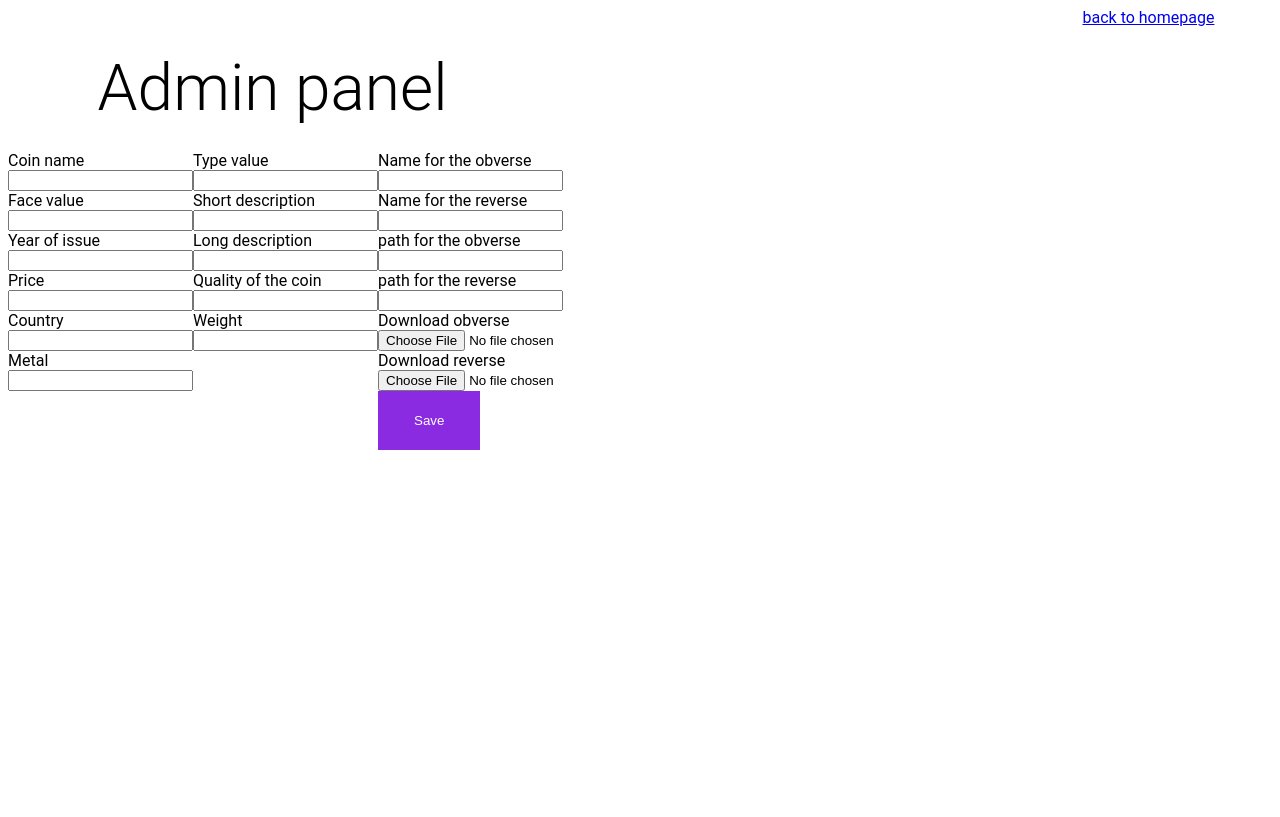
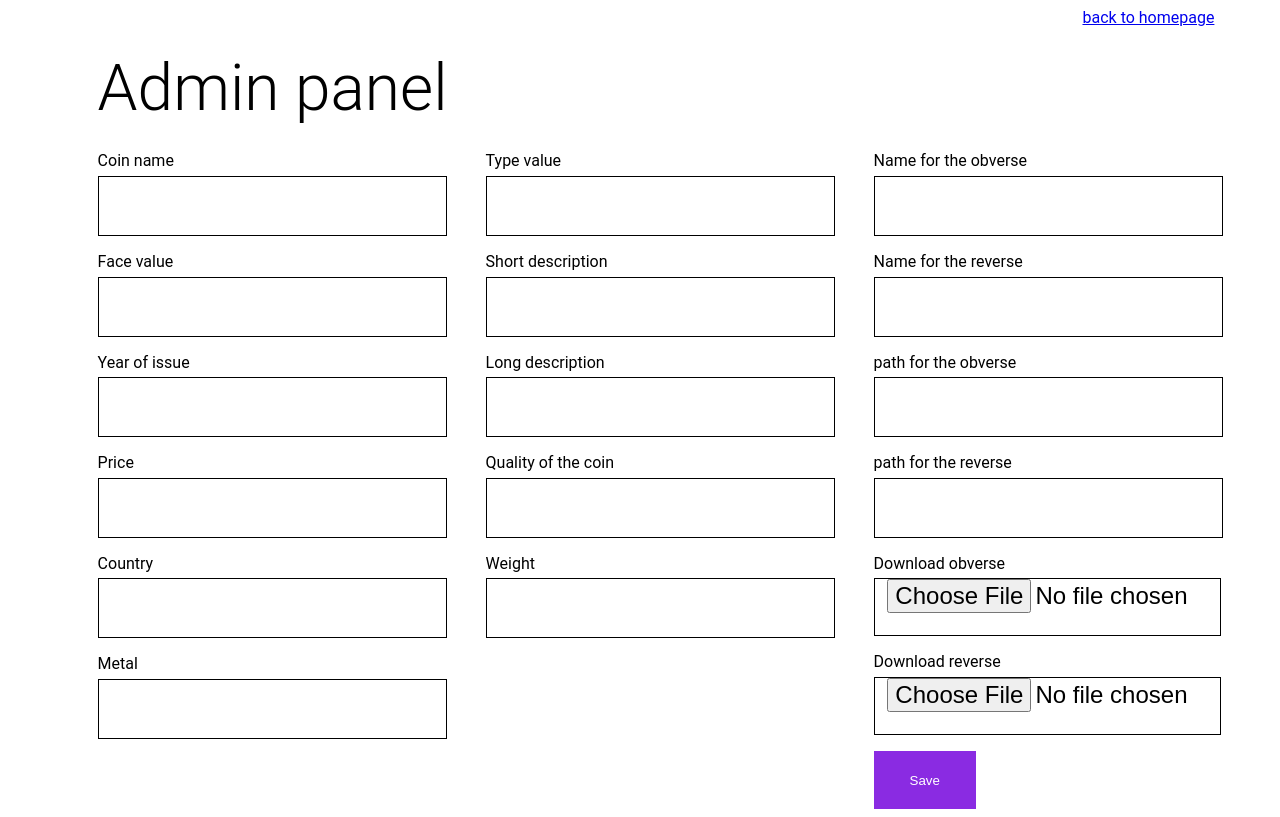
Before and after one commit to Chingiz-dev/rare-coins, a React (Create React App) app in the folder client/: page /admin/add in a window 1280 px wide. Built offline with nearby package versions, Linux system fonts and the light colour scheme.

Commit message:
Add coin styled

```diff
--- a/client/src/components/AdminCoin.js
+++ b/client/src/components/AdminCoin.js
@@ -6,8 +6,8 @@ class AdminCoin extends React.Component {
 
 
   handleDeleteClick = () => {
-    const promptDelete = prompt("Print Yes to delete")
-    if (promptDelete === 'Yes') {
+    const promptDelete = prompt("Print '" + this.props.coin.coin + "' to delete")
+    if (promptDelete === this.props.coin.coin) {
       this.deleteThisCoin();
     }
   }
--- a/client/src/components/AdminFilter.js
+++ b/client/src/components/AdminFilter.js
@@ -1,6 +1,5 @@
 import React, { Component } from 'react';
 import styled from "styled-components";
-import { Link } from 'react-router-dom';
 
 class AdminFilter extends Component {
 
--- a/client/src/pages/AddCoin.js
+++ b/client/src/pages/AddCoin.js
@@ -1,7 +1,6 @@
 import React, { Component } from 'react';
 import { Link } from 'react-router-dom';
 import styled from 'styled-components';
-
 
 const FormData = require('form-data');
 
@@ -97,32 +96,32 @@ class AddCoin extends Component {
           <div>
             <label htmlFor="coin">Coin name</label>
             <div>
-              <input type="text" id="coin" onChange={this.handleInput} value={this.state.coin} />
+              <Input type="text" id="coin" onChange={this.handleInput} value={this.state.coin} />
             </div>
 
             <label htmlFor="denom">Face value</label>
             <div>
-              <input type="text" id="denom" onChange={this.handleInput} value={this.state.denom} />
+              <Input type="text" id="denom" onChange={this.handleInput} value={this.state.denom} />
             </div>
 
             <label htmlFor="year">Year of issue</label>
             <div>
-              <input type="number" id="year" onChange={this.handleInput} value={this.state.year} />
+              <Input type="number" id="year" onChange={this.handleInput} value={this.state.year} />
             </div>
 
             <label htmlFor="price">Price</label>
             <div>
-              <input type="number" id="price" onChange={this.handleInput} value={this.state.price} />
+              <Input type="number" id="price" onChange={this.handleInput} value={this.state.price} />
             </div>
 
             <label htmlFor="country">Country</label>
             <div>
-              <input type="text" id="country" onChange={this.handleInput} value={this.state.country} />
+              <Input type="text" id="country" onChange={this.handleInput} value={this.state.country} />
             </div>
 
             <label htmlFor="metal">Metal</label>
             <div>
-              <input type="text" id="metal" onChange={this.handleInput} value={this.state.metal} />
+              <Input type="text" id="metal" onChange={this.handleInput} value={this.state.metal} />
             </div>
 
           </div>
@@ -130,57 +129,57 @@ class AddCoin extends Component {
 
           <label htmlFor="typ">Type value</label>
             <div>
-              <input type="text" id="typ" onChange={this.handleInput} value={this.state.typ} />
+              <Input type="text" id="typ" onChange={this.handleInput} value={this.state.typ} />
             </div>
 
             <label htmlFor="shortD">Short description</label>
             <div>
-              <input type="text" id="shortD" onChange={this.handleInput} value={this.state.shortD} />
+              <Input type="text" id="shortD" onChange={this.handleInput} value={this.state.shortD} />
             </div>
 
             <label htmlFor="longD">Long description</label>
             <div>
-              <input type="text" id="longD" onChange={this.handleInput} value={this.state.longD} />
+              <Input type="text" id="longD" onChange={this.handleInput} value={this.state.longD} />
             </div>
 
             <label htmlFor="quality">Quality of the coin</label>
             <div>
-              <input type="text" id="quality" onChange={this.handleInput} value={this.state.quality} />
+              <Input type="text" id="quality" onChange={this.handleInput} value={this.state.quality} />
             </div>
 
             <label htmlFor="weight">Weight</label>
             <div>
-              <input type="text" id="weight" onChange={this.handleInput} value={this.state.weight} />
+              <Input type="text" id="weight" onChange={this.handleInput} value={this.state.weight} />
             </div>
 
           </div>
           <div>
             <label htmlFor="obv">Name for the obverse</label>
             <div>
-              <input type="text" id="obv" onChange={this.handleInput} value={this.state.obv} />
+              <Input type="text" id="obv" onChange={this.handleInput} value={this.state.obv} />
             </div>
             <label htmlFor="rev">Name for the reverse</label>
             <div>
-              <input type="text" id="rev" onChange={this.handleInput} value={this.state.rev} />
+              <Input type="text" id="rev" onChange={this.handleInput} value={this.state.rev} />
             </div>
 
             <label htmlFor="coinobv">path for the obverse</label>
             <div>
-              <input type="text" id="coinobv" onChange={this.handleInput} value={this.state.coinobv} />
+              <Input type="text" id="coinobv" onChange={this.handleInput} value={this.state.coinobv} />
             </div>
             <label htmlFor="coinrev">path for the reverse</label>
             <div>
-              <input type="text" id="coinrev" onChange={this.handleInput} value={this.state.coinrev} />
+              <Input type="text" id="coinrev" onChange={this.handleInput} value={this.state.coinrev} />
             </div>
 
             <label htmlFor="upobv">Download obverse</label>
             <div>
-              <input type="file" id="upobv" ref={this.fileInput} />
+              <Input type="file" id="upobv" ref={this.fileInput} />
             </div>
 
             <label htmlFor="uprev">Download reverse </label>
             <div>
-              <input type="file" id="uprev" ref={this.fileInput} />
+              <Input type="file" id="uprev" ref={this.fileInput} />
             </div>
 
             <Button type="submit">Save</Button>
@@ -221,4 +220,24 @@ const Button = styled.button`
 
 const Form = styled.form`
     display: flex;
+    margin-left: 7vw;
 `;
+
+const Input = styled.input`
+    border: 1px solid black;
+    width: 26vw;
+    height: 7vh;
+    margin: 0.7vh 3vw 2vh 0;
+    font-size: 3vh;
+    padding-left: 1vw;
+`;
+
+const Textarea = styled.textarea`
+border: 1px solid black;
+width: 26vw;
+height: 19vh;
+margin: 0.7vh 3vw 2vh 0;
+font-size: 3vh;
+padding-left: 1vw;
+
+`;
--- a/client/src/pages/AdminPanel.js
+++ b/client/src/pages/AdminPanel.js
@@ -29,7 +29,7 @@ class AdminPanel extends Component {
   findCoin = (value) => {
     const requestBody = {
       coinName: value,
-      coinsPP: 1,
+      coinsPP: 12,
       countFromCoin: 0
     };
     fetch('/filter', {
@@ -114,7 +114,7 @@ class AdminPanel extends Component {
             </div>
             <Link to="/admin/add">
               <LinkToCoin>
-                <SmallCoinImage src="addcoin.gif" /><AddText>Add a new coin</AddText>
+                <SmallCoinImage src="addcoin.gif" alt="spinning coin" /><AddText>Add a new coin</AddText>
               </LinkToCoin>
             </Link>
 
```
Also changed, not shown: 1 other file (tests, documents, lock files or other folders).
